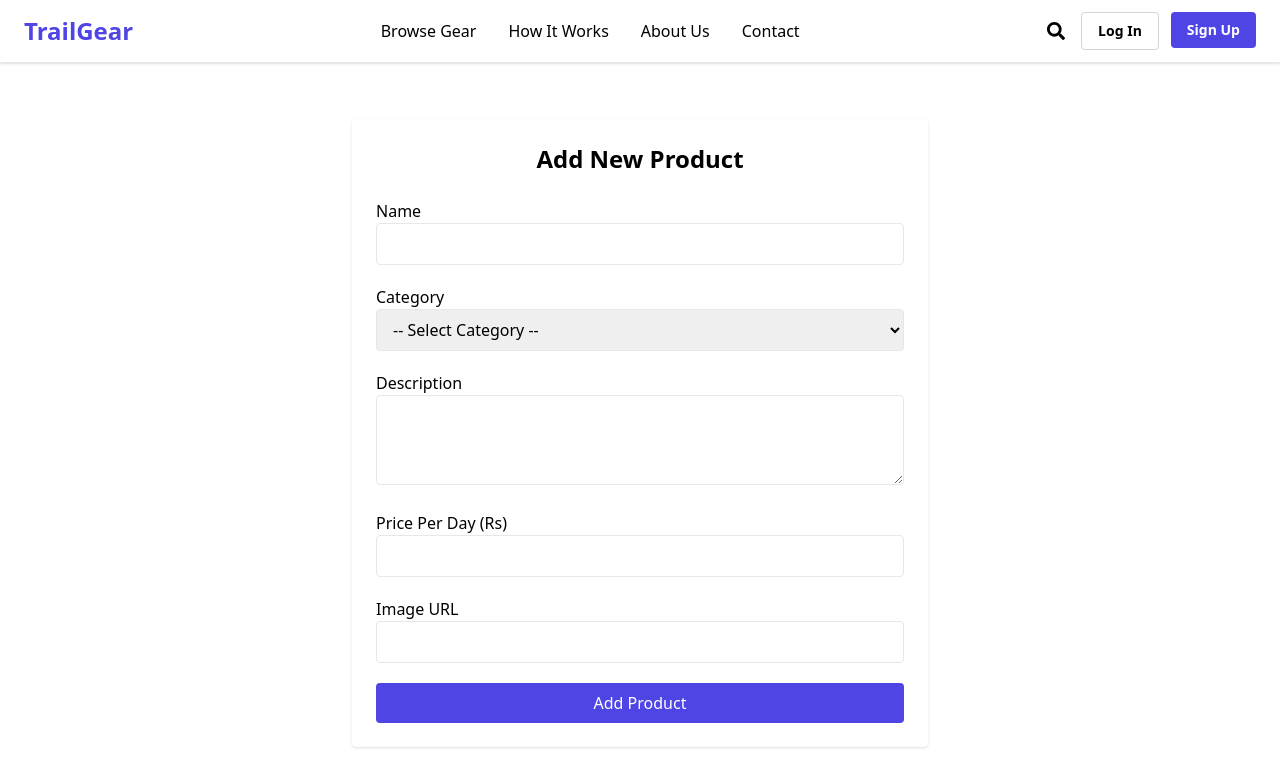
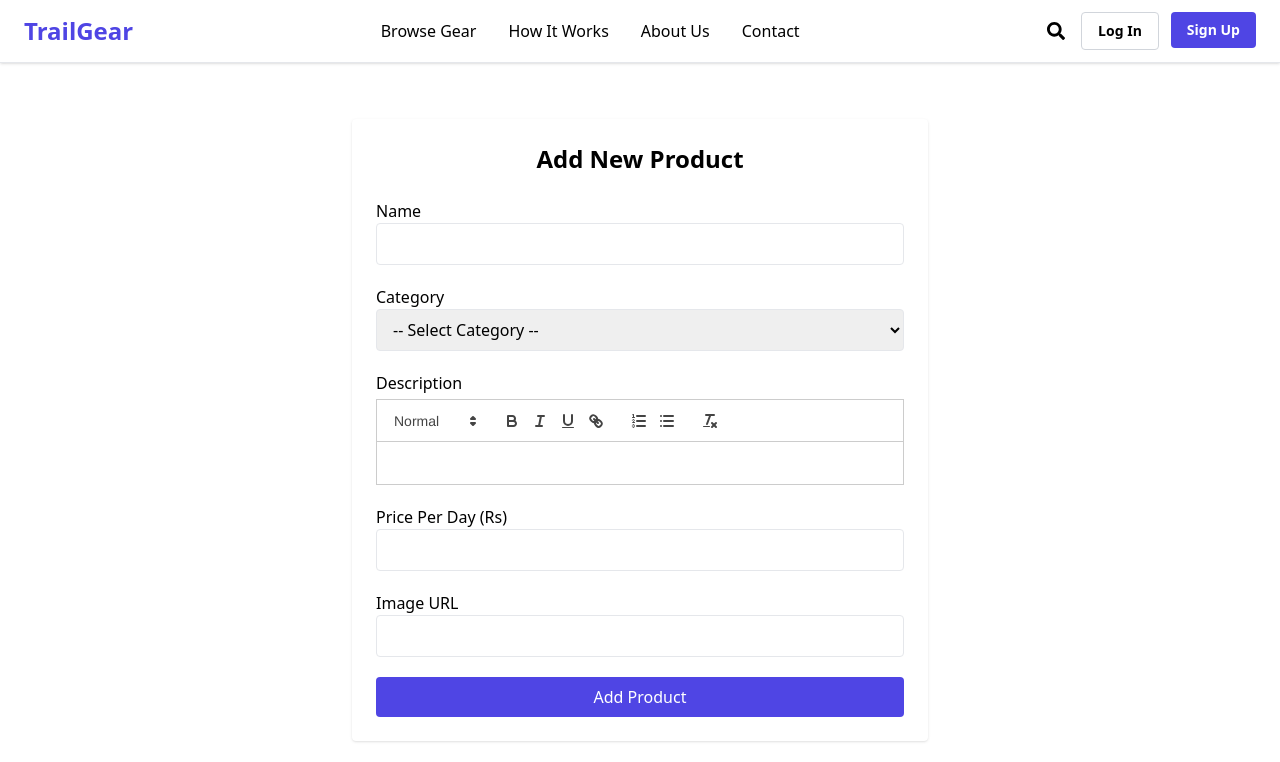
Before and after one commit to subhashadhikari057/Trekking-Gear-Rental, a React (Create React App) app in the folder client/: page /admin/add-product in a window 1280 px wide. Shown: the top 762 px of the page. Built offline with nearby package versions, Linux system fonts and the light colour scheme.

Commit message:
Rich text editor added for product Description

```diff
--- a/client/package.json
+++ b/client/package.json
@@ -11,10 +11,11 @@
     "framer-motion": "^12.7.4",
     "khalti-checkout-web": "^2.2.0",
     "lucide-react": "^0.492.0",
-    "react": "^19.1.0",
-    "react-dom": "^19.1.0",
+    "react": "^18.2.0",
+    "react-dom": "^18.2.0",
     "react-hot-toast": "^2.5.2",
     "react-icons": "^5.5.0",
+    "react-quill": "^2.0.0",
     "react-router-dom": "^6.30.0",
     "react-scripts": "5.0.1",
     "web-vitals": "^2.1.4"
--- a/client/src/pages/AdminAddProduct.jsx
+++ b/client/src/pages/AdminAddProduct.jsx
@@ -3,6 +3,8 @@ import { useState } from 'react';
 import axios from 'axios';
 import toast from 'react-hot-toast';
 import { useNavigate } from 'react-router-dom';
+import ReactQuill from 'react-quill';
+import 'react-quill/dist/quill.snow.css';
 
 export default function AdminAddProduct() {
   const [formData, setFormData] = useState({
@@ -18,6 +20,10 @@ export default function AdminAddProduct() {
   const handleChange = (e) => {
     const { name, value } = e.target;
     setFormData((prev) => ({ ...prev, [name]: value }));
+  };
+
+  const handleDescriptionChange = (value) => {
+    setFormData((prev) => ({ ...prev, description: value }));
   };
 
   const handleSubmit = async (e) => {
@@ -68,14 +74,12 @@ export default function AdminAddProduct() {
         </div>
 
         <div>
-          <label className="block font-medium">Description</label>
-          <textarea
-            name="description"
+          <label className="block font-medium mb-1">Description</label>
+          <ReactQuill
             value={formData.description}
-            onChange={handleChange}
-            className="w-full border px-3 py-2 rounded"
-            rows={3}
-            required
+            onChange={handleDescriptionChange}
+            className="bg-white"
+            theme="snow"
           />
         </div>
 
```
Also changed, not shown: 1 other file (tests, documents, lock files or other folders).
